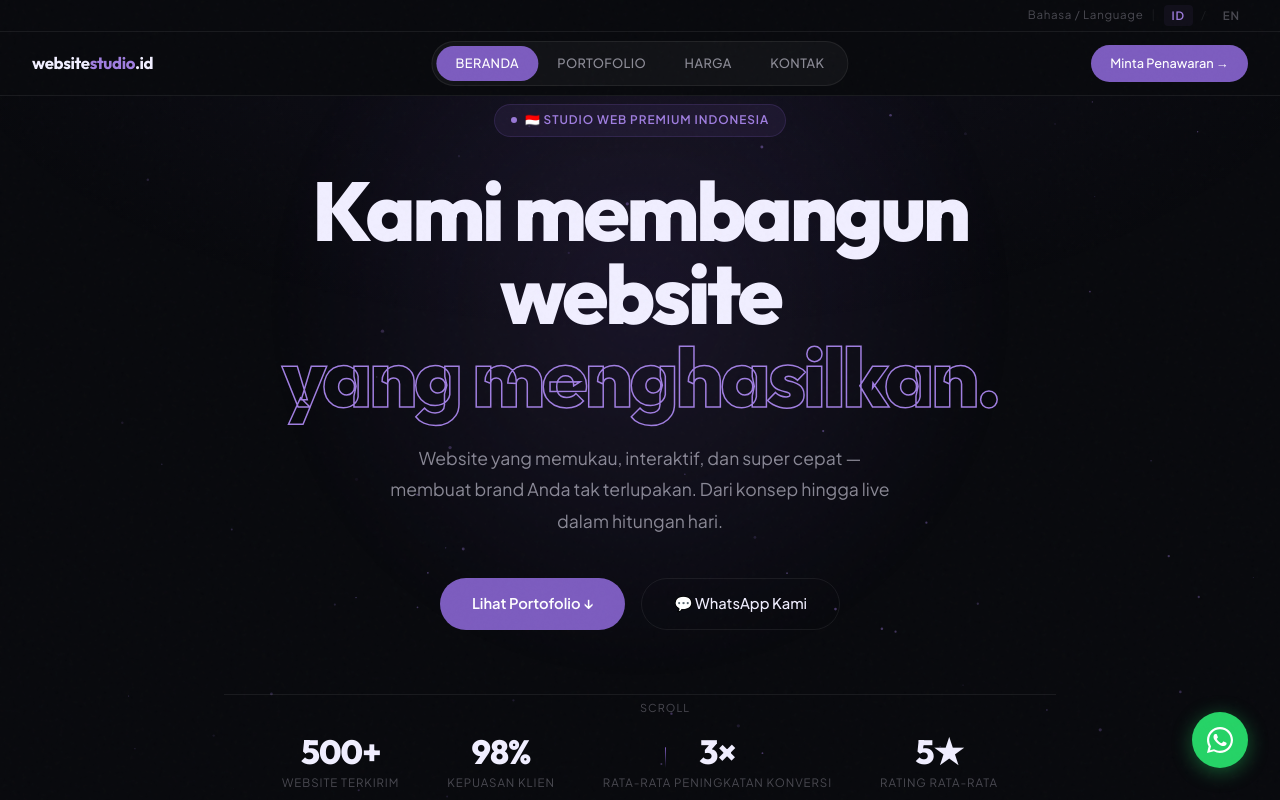
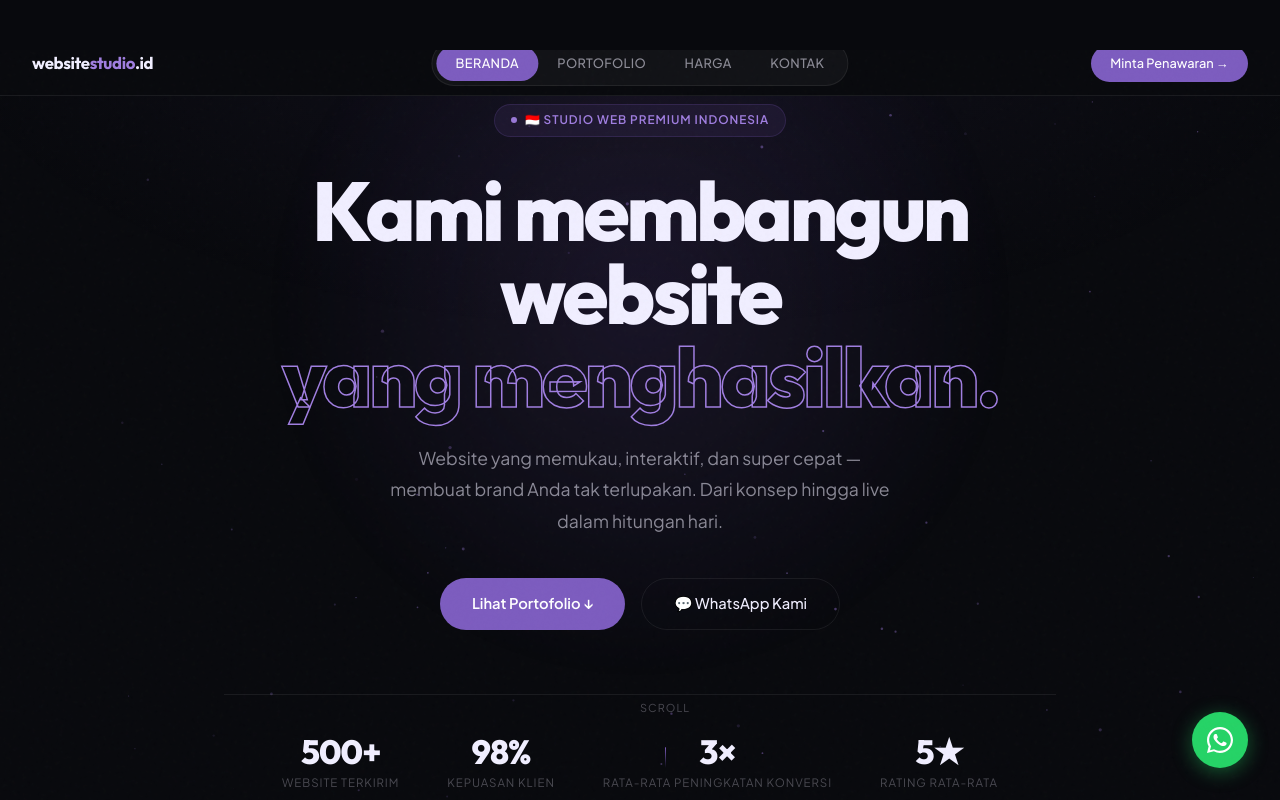
Before and after one commit to stranded-developer/websitestudio, a React (Vite) app: page / in a window 1280 px wide. Shown: the top 800 px of the page. Built offline with nearby package versions, Linux system fonts and the light colour scheme.

Commit message:
navbar fix + bilingual ID/EN

```diff
--- a/src/components/Navbar.jsx
+++ b/src/components/Navbar.jsx
@@ -132,6 +132,9 @@ export default function Navbar() {
         .work-header, .pricing-header, .contact-header { padding-top: calc(var(--header-h) + 4rem) !important; }
       `}</style>
 
+      {/* Black safe-area cover — always on top, hides iPhone scroll leak */}
+      <div style={{ position:'fixed', top:0, left:0, right:0, height:'50px', background:'#08090d', zIndex:9999, pointerEvents:'none' }} />
+
       {/* Language bar */}
       <div className="lang-bar">
         <span>Bahasa / Language</span>
```
